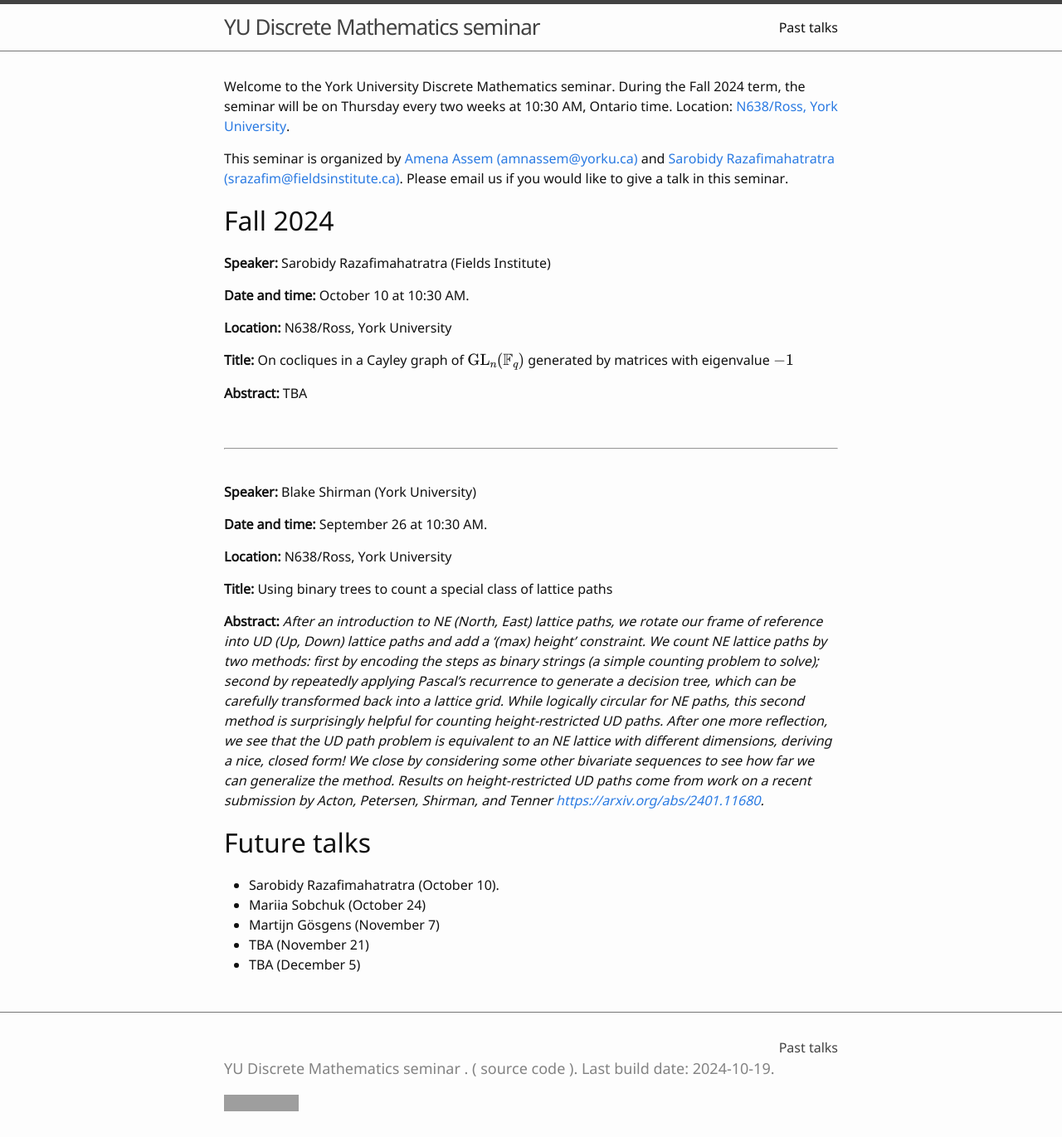
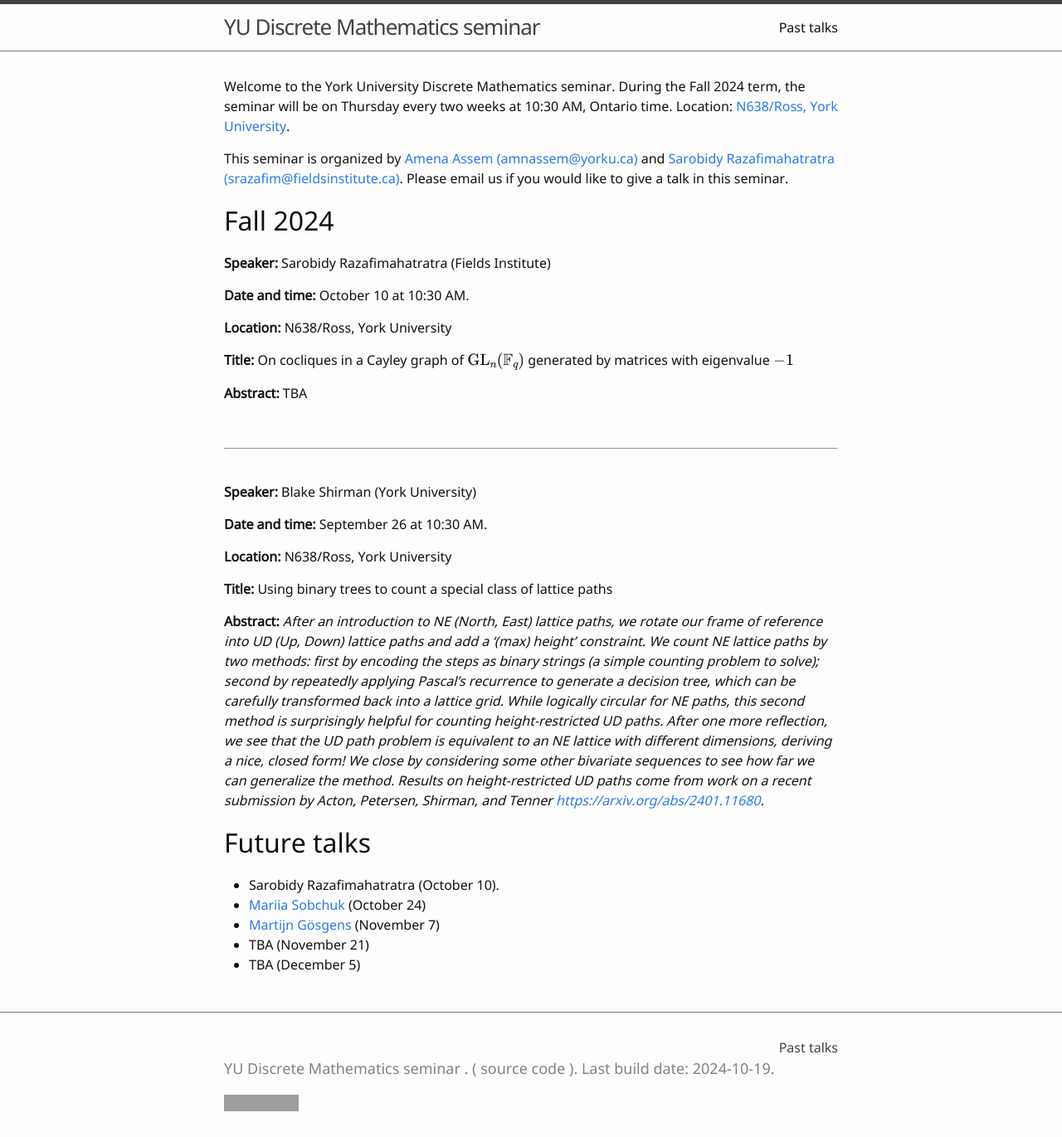
Before and after one commit to sarobidy19/YU-discrete-math, a Jekyll site: the page built from index.md, in a window 1280 px wide. Shown: the whole page at 83% size. Built offline with Jekyll 4.4.1, drawn with Linux system fonts in a browser that asks for light colours; formulas are drawn with MathJax 3; part of the change alters nothing that is shown; grey boxes are pictures that could not be loaded.

Commit message:
links added

```diff
--- a/index.md
+++ b/index.md
@@ -40,7 +40,7 @@ This seminar is organized by [Amena Assem](https://www.amenaassem.com/) [(amnass
 # Future talks
 
 * Sarobidy Razafimahatratra (October 10).
-* Mariia Sobchuk (October 24)
-* Martijn Gösgens (November 7)
+* [Mariia Sobchuk](https://uwaterloo.ca/scholar/msobchuk) (October 24)
+* [Martijn Gösgens](https://martijngosgens.nl/) (November 7)
 * TBA (November 21)
 * TBA (December 5)
```
